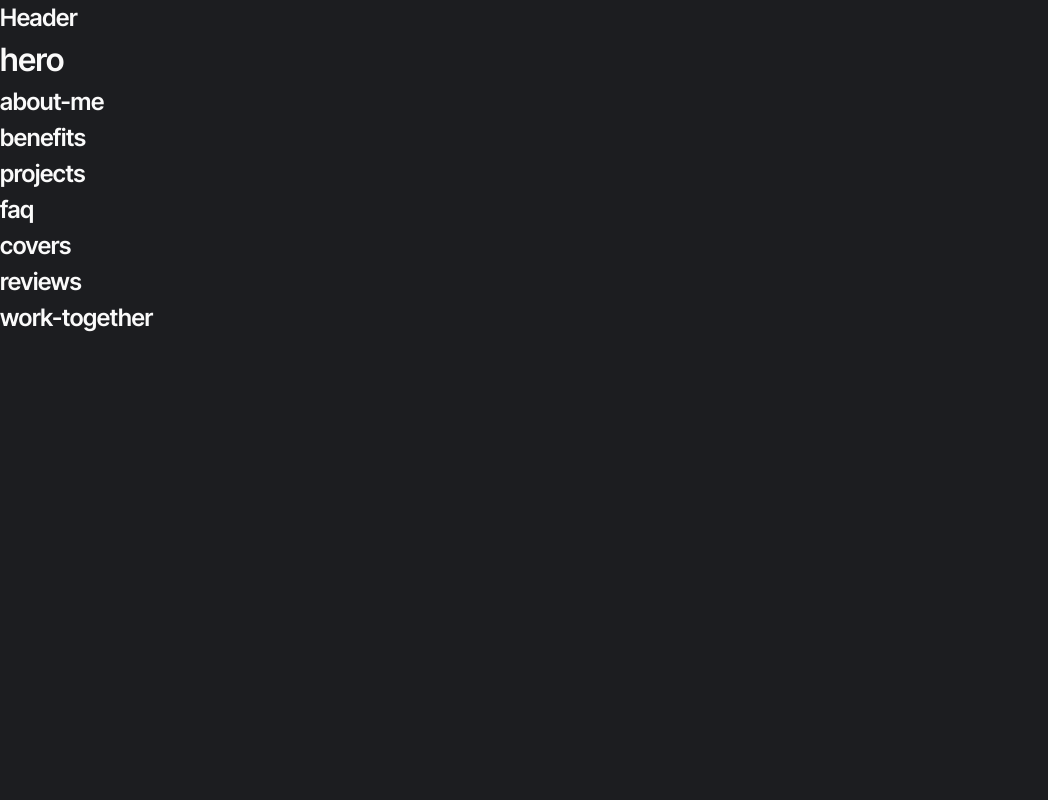
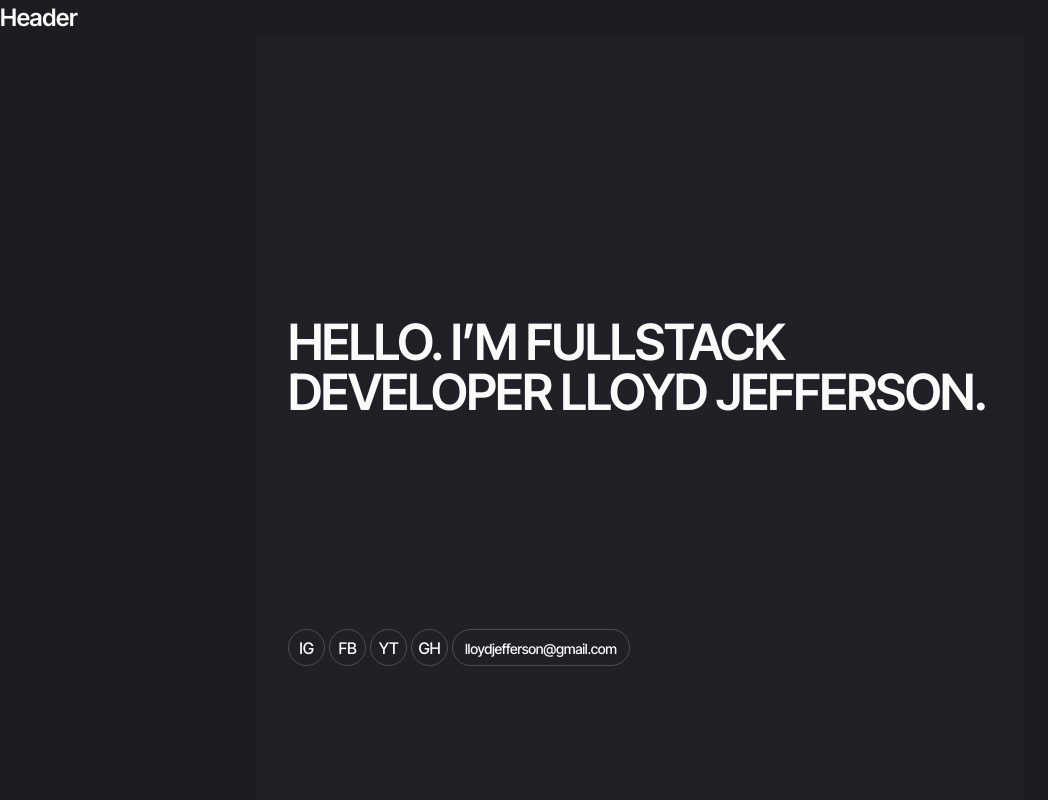
Before and after one commit to zerodayco/webstudio, a plain HTML site: page index.html in a window 1280 px wide. Shown: the top 800 px of the page, without its empty margins (0-1048 px from the left). Drawn offline with Linux system fonts and the light colour scheme.

Commit message:
Deploying to gh-pages from @ zerodayco/webstudio@71205ad95e5d54dda2bb7006027493a73b936357 🚀

```diff
--- a/index.html
+++ b/index.html
@@ -10,7 +10,7 @@
   <link rel="preconnect" href="https://fonts.gstatic.com" crossorigin>
   <link href="https://fonts.googleapis.com/css2?family=Inter+Tight:wght@500..600&display=swap" rel="stylesheet">
   <script type="module" crossorigin src="/webstudio/index.js"></script>
-  <link rel="stylesheet" crossorigin href="/webstudio/assets/styles-D70VGRlt.css">
+  <link rel="stylesheet" crossorigin href="/webstudio/assets/styles-jbwf-4nO.css">
 </head>
 
 <body>
@@ -18,7 +18,33 @@
 
   <main>
     <!-- Loads the specified .html file -->
-    <h1>hero</h1>
+    <section class="hero container">
+  <h1 class="hero-header">Hello.
+    I’m Fullstack developer
+    Lloyd Jefferson.</h1>
+
+  <ul class="hero-contacts-list">
+    <li class="hero-contacts-item">
+      <a class="hero-contacts-link" href="https://www.instagram.com/goitclub/" target="_blank">IG</a>
+    </li>
+    <li class="hero-contacts-item">
+      <a class="hero-contacts-link" href="https://www.facebook.com/goITclub/" target="_blank">FB</a>
+    </li>
+    <li class="hero-contacts-item">
+      <a class="hero-contacts-link" href="https://www.youtube.com/c/GoIT" target="_blank">YT</a>
+    </li>
+    <li class="hero-contacts-item">
+      <a class="hero-contacts-link" href="https://github.com/zerodayco/webstudio" target="_blank">GH</a>
+    </li>
+    <li class="hero-contacts-item hero-contacts-email">
+      <address>
+        <a class="hero-contacts-link-email" href="mailto:lloydjefferson@gmail.com">
+          lloydjefferson@gmail.com
+        </a>
+      </address>
+    </li>
+  </ul>
+</section>
     <h2>about-me</h2>
     <h2>benefits</h2>
     <h2>projects</h2>
```
Also changed, not shown: assets/styles-D70VGRlt.css (deleted, +0 -1 lines), assets/styles-jbwf-4nO.css (added, +1 -0 lines), img-test.html (+1 -1 lines).
